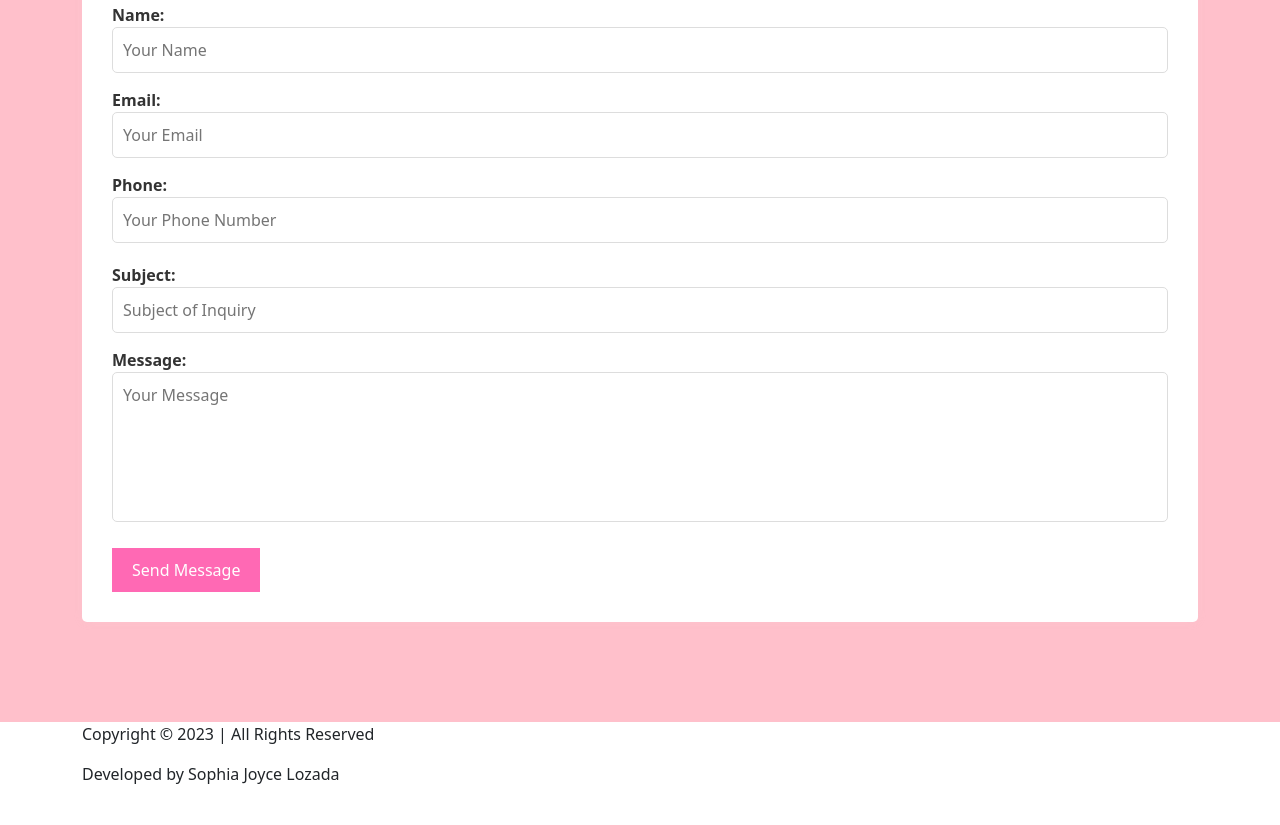
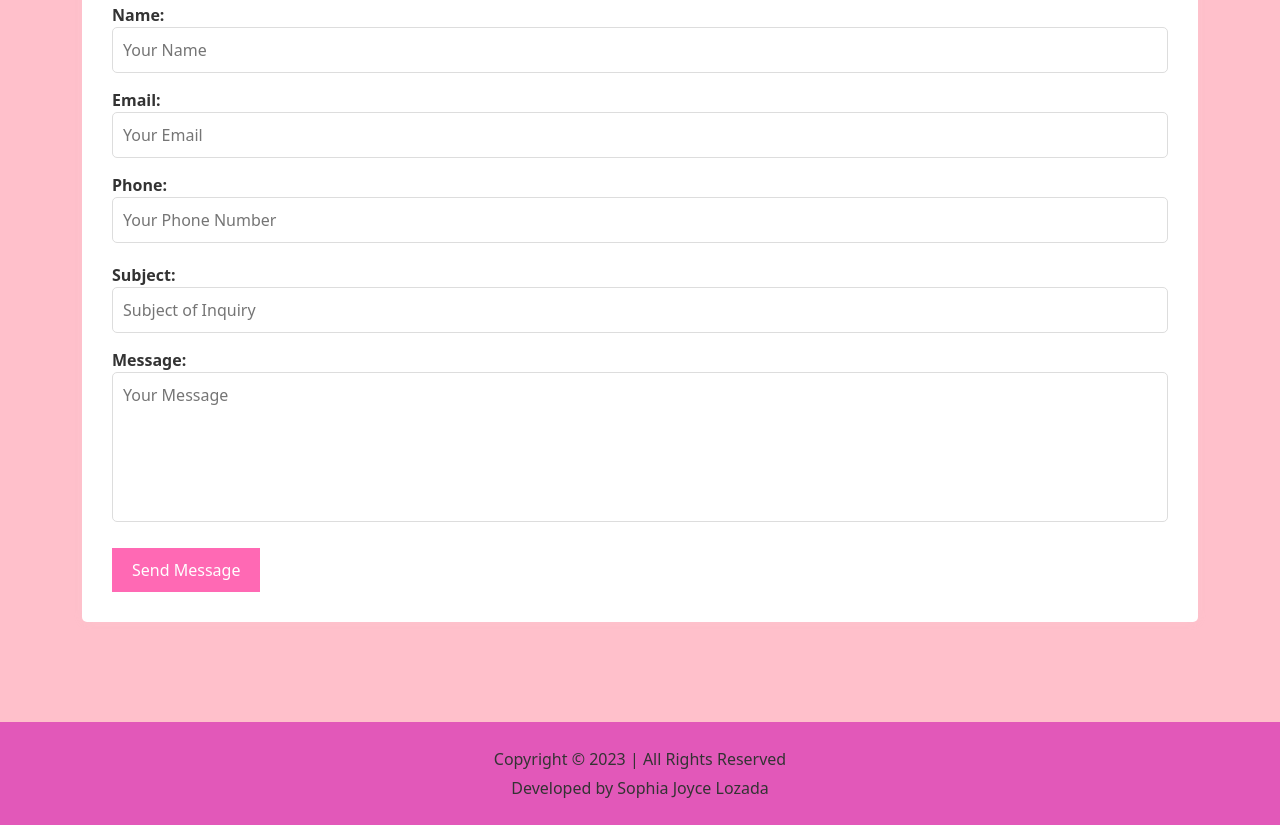
Before and after one commit to Sophiax20/Portfolio_Website, a plain HTML site: page index.html in a window 1280 px wide. Shown: the part 2406-3231 px from the top of the page. Before the commit the page ends 3208 px from the top, so only its background shows below. Drawn offline with nearby package versions, Linux system fonts and the light colour scheme; a script that the page names is missing.

Commit message:
Update style.css

```diff
--- a/style.css
+++ b/style.css
@@ -369,6 +369,17 @@
   color: #fff;
 }
 
+.footer-section {
+  background-color: #e258b9;
+  text-align: center;
+  padding: 20px 0;
+  color: #333;
+}
+
+.footer-section p {
+  margin: 5px 0;
+}
+
 .social-media {
   margin-top: 20px;
   display: flex;
```
